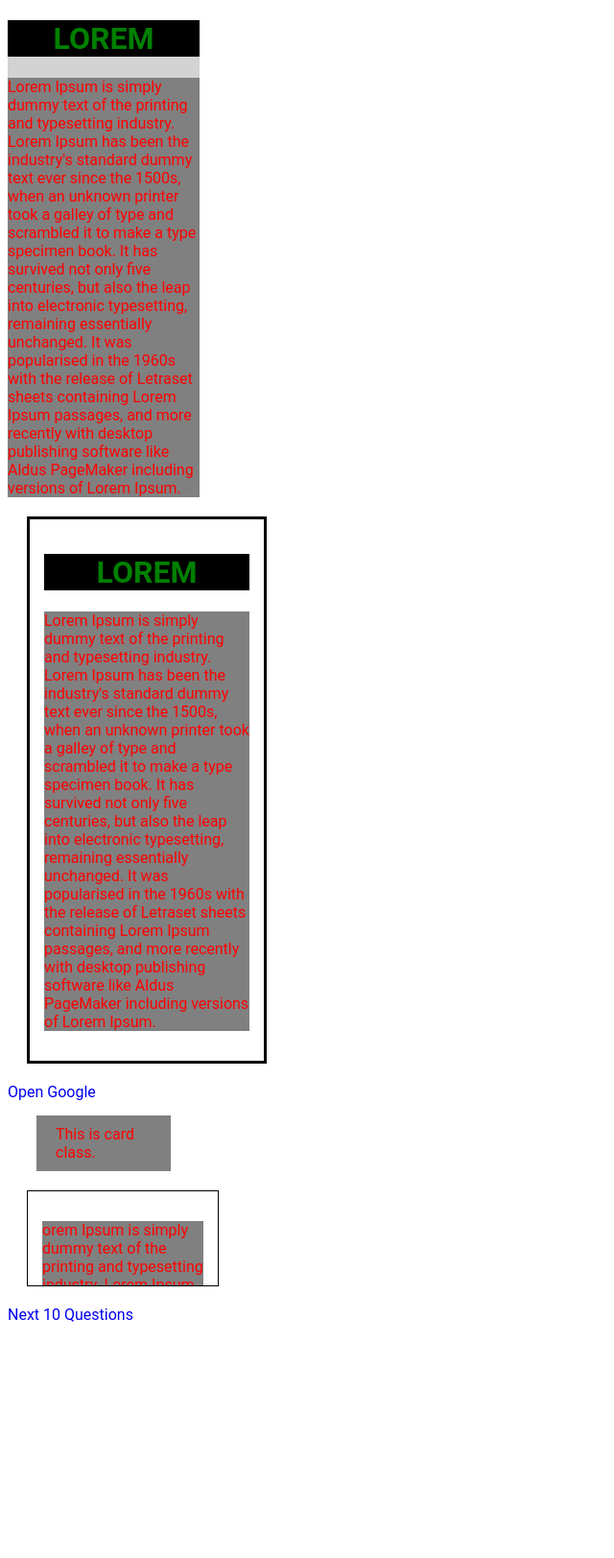
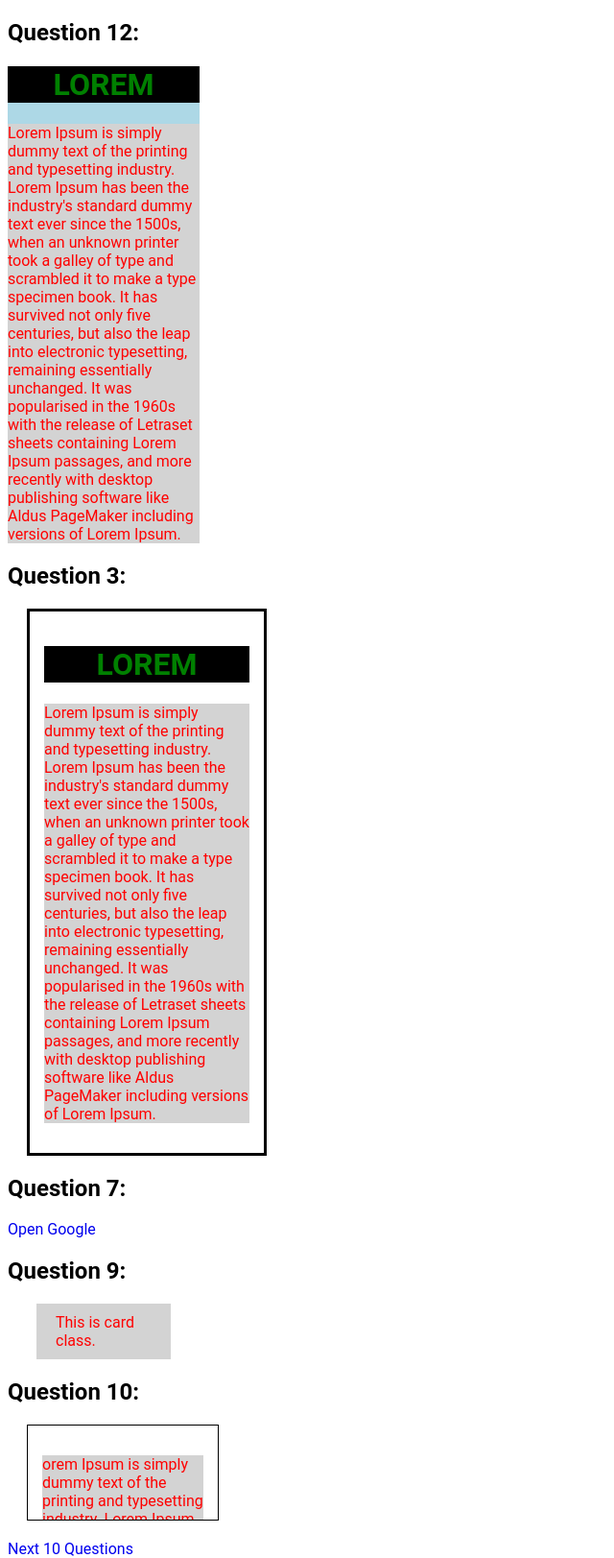
Before and after one commit to arushabind2005-star/CSS, a website: page index.html in a window 1280 px wide. Shown: the whole page at 96% size, without its empty margins (0-640 px from the left). Before the commit the page ends 1379 px from the top, so only its background shows below. Drawn offline with Linux system fonts and the light colour scheme.

Commit message:
Added question no

```diff
--- a/index.html
+++ b/index.html
@@ -14,21 +14,32 @@
   <body>
     <nav>
     </nav>
+
+    <h2>Question 12:</h2>
     <main class="box">
       <h1 id="title">Lorem</h1>
       <p>Lorem Ipsum is simply dummy text of the printing and typesetting industry. Lorem Ipsum has been the industry's standard dummy text ever since the 1500s, when an unknown printer took a galley of type and scrambled it to make a type specimen book. It has survived not only five centuries, but also the leap into electronic typesetting, remaining essentially unchanged. It was popularised in the 1960s with the release of Letraset sheets containing Lorem Ipsum passages, and more recently with desktop publishing software like Aldus PageMaker including versions of Lorem Ipsum.</p>
+
+    <h2>Question 3:</h2>
       <div>
         <h1 id="title">Lorem</h1>
         <p>Lorem Ipsum is simply dummy text of the printing and typesetting industry. Lorem Ipsum has been the industry's standard dummy text ever since the 1500s, when an unknown printer took a galley of type and scrambled it to make a type specimen book. It has survived not only five centuries, but also the leap into electronic typesetting, remaining essentially unchanged. It was popularised in the 1960s with the release of Letraset sheets containing Lorem Ipsum passages, and more recently with desktop publishing software like Aldus PageMaker including versions of Lorem Ipsum.</p>
       </div>
+
+      <h2>Question 7:</h2>
       <a href="https://www.google.com" target="_blank">Open Google</a>
+
+      <h2>Question 9:</h2>
       <p class="card">This is card class.</p>
-      </div>
+
+      <h2>Question 10:</h2>
       <div class="box2">
         <p>orem Ipsum is simply dummy text of the printing and typesetting industry. Lorem Ipsum has been the industry's standard dummy text ever since the 1500s, when an unknown printer took a galley of type and scrambled it to make a type specimen book. It has survived not only five centuries, but also the leap into electronic typesetting, remaining essentially unchanged. It was popularised in the 1960s with the release of Letraset sheets containing Lorem Ipsum passages, and more recently with desktop publishing software like Aldus PageMaker including versions of Lorem Ipsum.
           It is a long established fact that a reader will be distracted by the readable content of a page when looking at its layout. The point of using Lorem Ipsum is that it has a more-or-less normal distribution of letters, as opposed to using 'Content here, content here', making it look like readable English. Many desktop publishing packages and web page editors now use Lorem Ipsum as their default model text, and a search for 'lorem ipsum' will uncover many web sites still in their infancy. Various versions have evolved over the years, sometimes by accident, sometimes on purpose (injected humour and the like).</p>
       </div>
+
       <a href="11-20q.html">Next 10 Questions</a>
+
     </main>
   </body>
 </html>
--- a/styles.css
+++ b/styles.css
@@ -1,13 +1,13 @@
 /* Q1. */
 p{
     color: blue;
-    background-color: grey;
+    background-color: lightgrey;
 }
 /* Q2 */
 .box{
     width: 200px;
     height: 100px;
-    background-color: lightgray;
+    background-color: lightblue;
 
 }
 
```
Also changed, not shown: 11-20q.html (+11 -0 lines).
